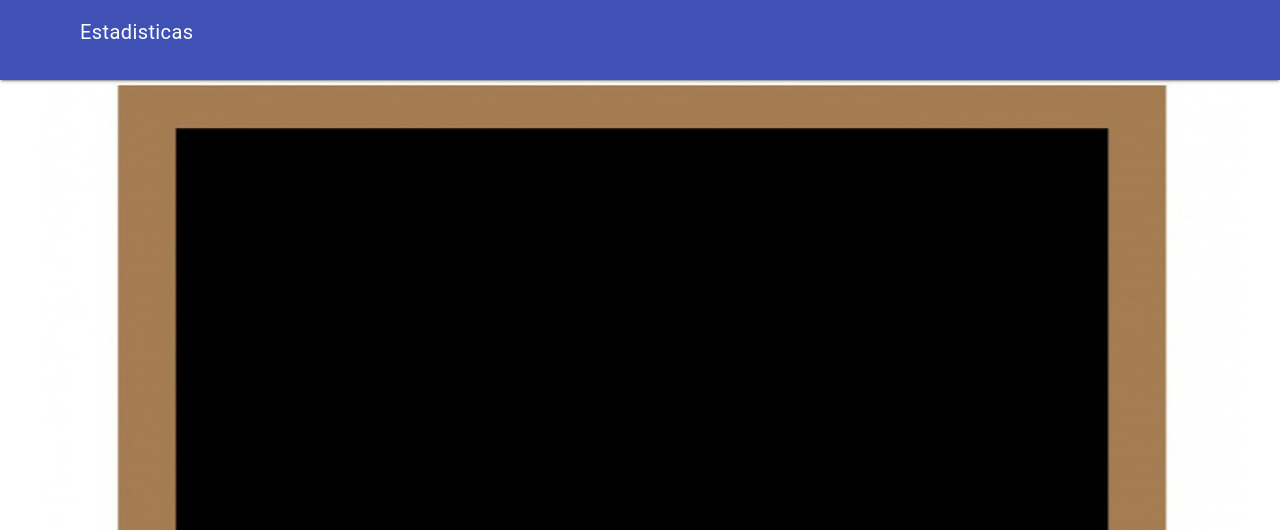
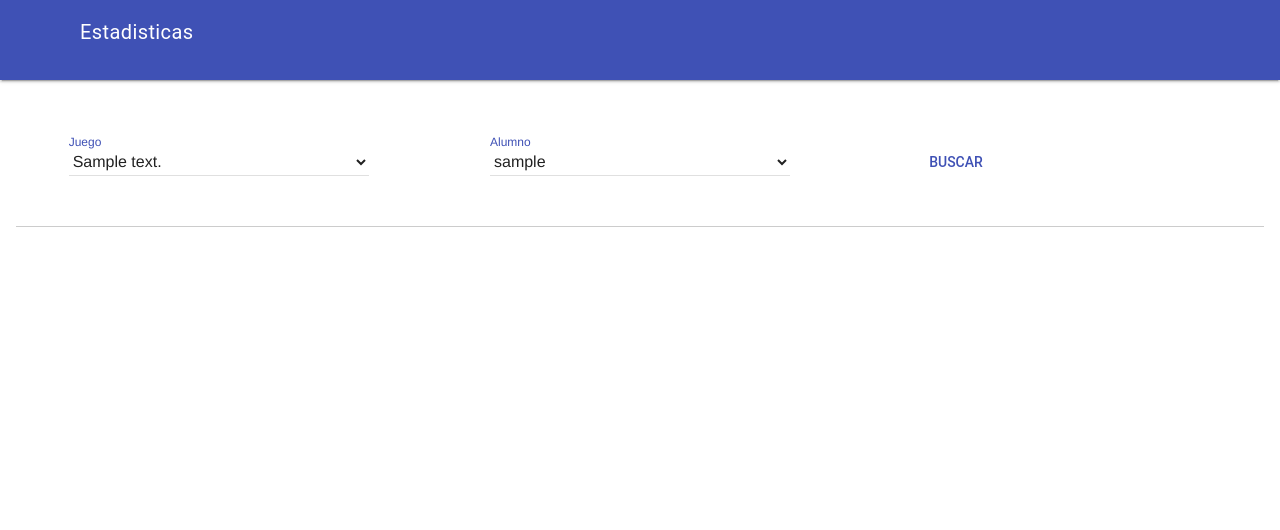
Before and after one commit to jprino77/alpn, a Django app: template templates/estadisticasPorUsuario.html in a window 1280 px wide. Shown: the top 530 px of the page. Run offline with Django 3.2, Linux system fonts and the light colour scheme; tables that the repository leaves empty hold one stand-in row (values such as "Sample post"); the template is opened without the code that fills it: values that come from a table or form of the project are taken from there, most other values are stand-ins (such as "Sample title", 1, 10 or a date in 2020); some libraries are stand-ins or nearby versions.

Commit message:
se agrega filtro a las estadisticas

```diff
--- a/static/js/estadisticasUsuario.js
+++ b/static/js/estadisticasUsuario.js
@@ -5,12 +5,18 @@ $(function () {
         packages: ["corechart"]
     });
 
-    obtenerDatosChart()
-
+    $('#buscar').click(function(){
+        obtenerDatosChart($('#tipoJuego').val(), $('#alumno').val())
+    });
 });
 
-function obtenerDatosChart() {
-    $.getJSON("movErrPartida", function (data) {
+function obtenerDatosChart(tipoJuego, alumno) {
+
+    filtro = {
+        tipoJuego : tipoJuego,
+        alumno : alumno
+    }
+    $.getJSON("movErrPartida",filtro, function (data) {
         google.charts.setOnLoadCallback(drawMovimientoChart(data.movimientos));
         google.charts.setOnLoadCallback(drawErrorChart(data.errores));
     });
--- a/templates/estadisticasPorUsuario.html
+++ b/templates/estadisticasPorUsuario.html
@@ -1,12 +1,47 @@
-{% extends "base/estadisticaBase.html" %} {%block title_body%} Estadisticas {% endblock %}
+{% extends "base/estadisticaBase.html" %}
+{% block css %}{% endblock %}
+{%block title_body%} Estadisticas {% endblock %}
 {% block content %}
-<div id="chart_movimiento_div"></div>
-<div id="chart_error_div"></div>
-{% endblock %}
-{% block js %}
+<div class="mdl-grid center-items">
+    <div class="mdl-cell mdl-cell--4-col mdl-cell--middle  mdl-typography--text-center">
+        <div class="mdl-textfield mdl-js-textfield mdl-textfield--floating-label">
+            <select id="tipoJuego" name="tipoJuego" class="mdl-textfield__input">
+                {% for tipoJuego in tipoJuegos%}
+                <option value="{{tipoJuego.id}}">{{tipoJuego.descripcion}}</option>
+                {% endfor %}
+            </select>
+            <label class="mdl-textfield__label" for="tipoJuego">Juego</label>
+        </div>
+    </div>
+
+    <div class="mdl-cell mdl-cell--4-col mdl-cell--middle  mdl-typography--text-center">
+        <div class="mdl-textfield mdl-js-textfield mdl-textfield--floating-label">
+            <select id="alumno" name="alumno" class="mdl-textfield__input">
+                {% for alumno in alumnos%}
+                <option value="{{alumno.user.id}}">{{alumno.user.username}}</option>
+                {% endfor %}
+            </select>
+            <label class="mdl-textfield__label" for="alumno">Alumno</label>
+        </div>
+    </div>
+
+    <div class="mdl-cell mdl-cell--2-col mdl-cell--middle  mdl-typography--text-center">
+        <button id="buscar" class="mdl-button mdl-button--colored mdl-js-button mdl-js-ripple-effect">Buscar</button>
+    </div>
+    <div class="mdl-cell mdl-cell--12-col mdl-cell--middle">
+        <hr>
+    </div>
+    <div class="mdl-cell mdl-cell--12-col mdl-cell--middle">
+
+        <div id="chart_movimiento_div"></div>
+    </div>
+    <div class="mdl-cell mdl-cell--12-col mdl-cell--middle">
+
+        <div id="chart_error_div"></div>
+    </div>
+</div>
+{% endblock %} {% block js %}
 
 <!--Load the AJAX API-->
 <script type="text/javascript" src="https://www.gstatic.com/charts/loader.js"></script>
-<script src="{{ STATIC_URL }}js/estadisticasUsuario.js"></script>
-
-{% endblock %}
+<script src="{{ STATIC_URL }}js/estadisticasUsuario.js"></script> {% endblock %}
```
Also changed, not shown: apps/estadistica/querys.py (+13 -5 lines), apps/estadistica/views.py (+11 -5 lines), static/js/estadisticasEdad.js (+9 -3 lines), templates/estadisticasPorEdad.html (+37 -14 lines).
